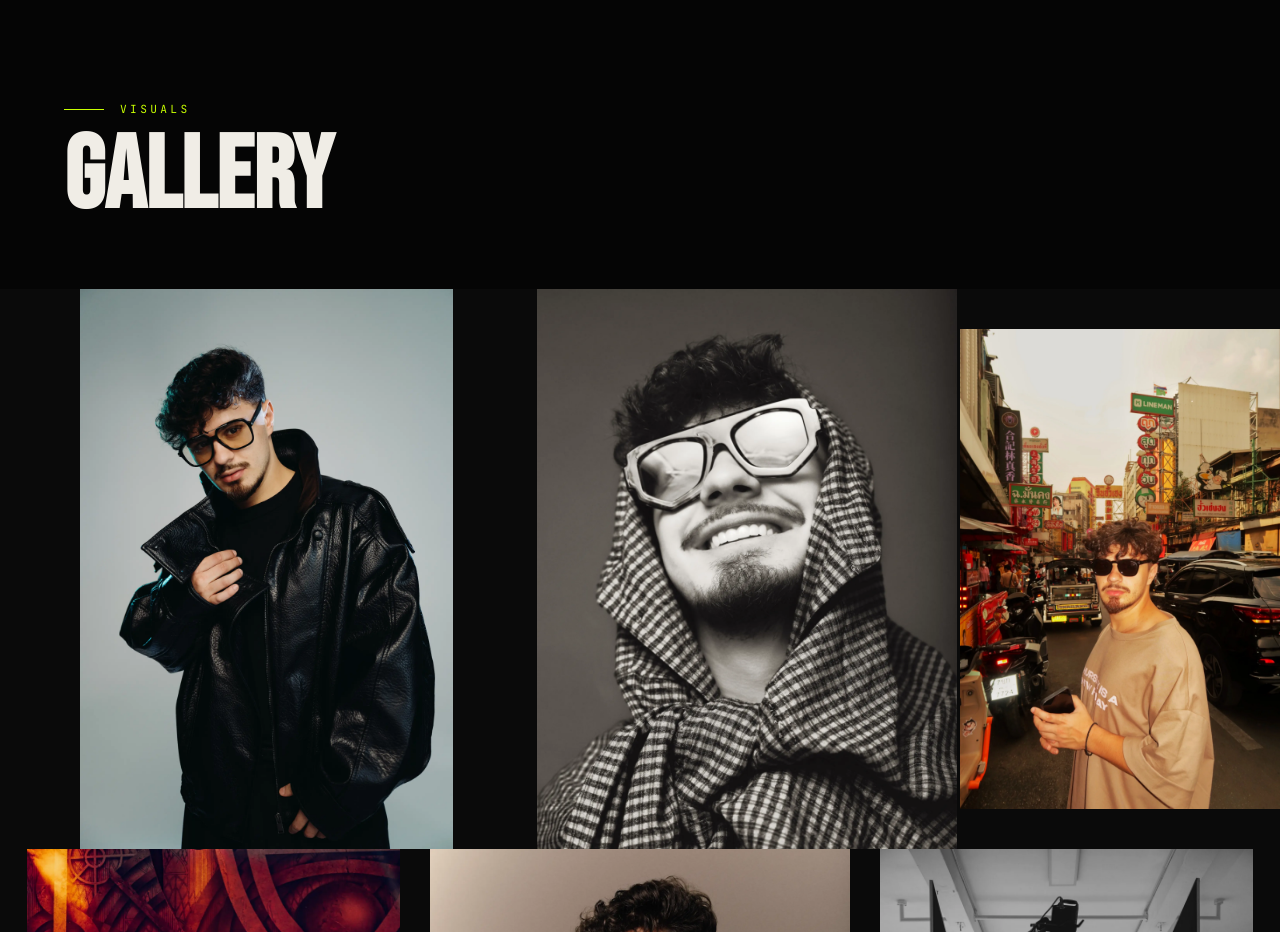
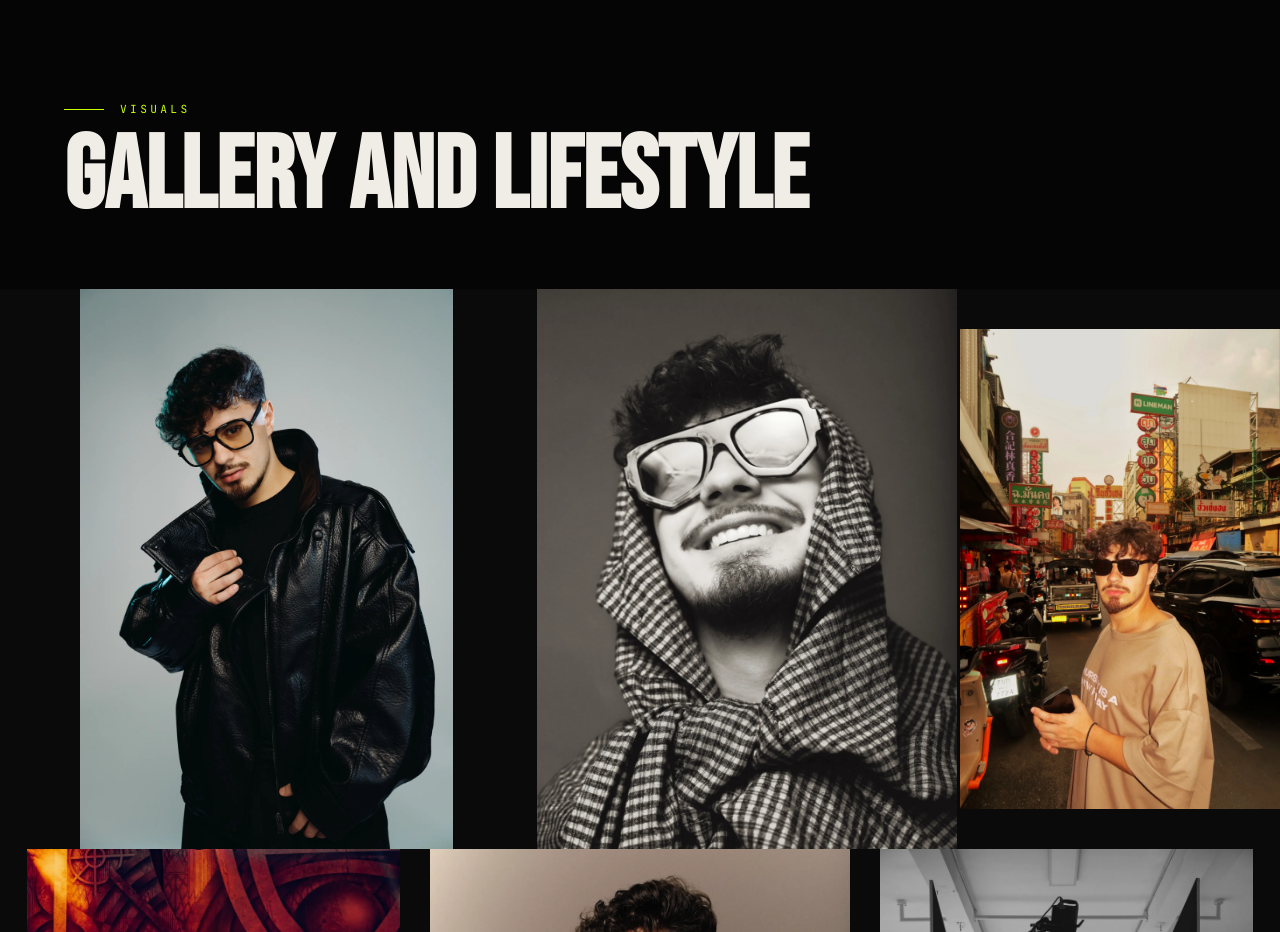
Before and after one commit to AlexandruCojanu1/deny-website, a website: page index.html in a window 1280 px wide. Shown: the part 5860-6792 px from the top of the page. Drawn offline with nearby package versions, Linux system fonts and the light colour scheme; a script that the page names is missing.

Commit message:
Update gallery section title to 'Gallery and Lifestyle'

```diff
--- a/index.html
+++ b/index.html
@@ -545,7 +545,7 @@ footer .footer-credits a:hover{color:var(--acid)}
 <section class="gallery" id="visuals">
   <div class="gallery-header">
     <div class="section-label"><span>Visuals</span></div>
-    <h2 class="section-title">Gallery</h2>
+    <h2 class="section-title">Gallery and Lifestyle</h2>
   </div>
   <div class="gallery-grid">
     <div class="gallery-item gi-1" data-label="Photo Shooting 2026"><img src="img/shooting/Z8D_1724-Edit.webp" alt="DENY" loading="lazy"></div>
```
